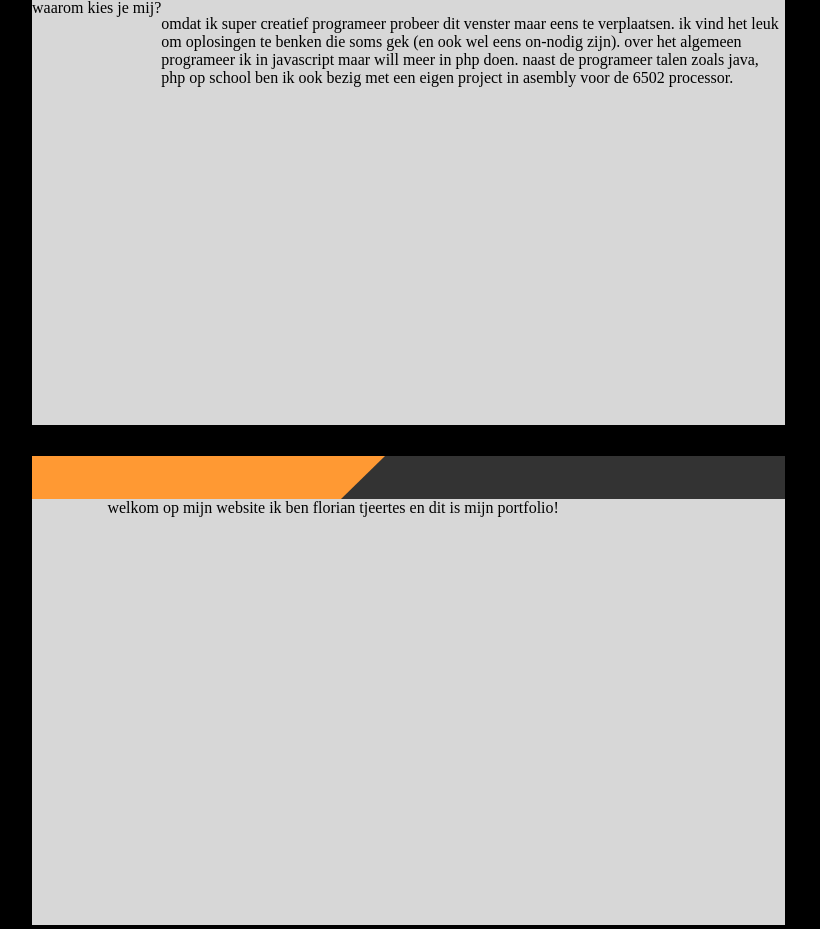
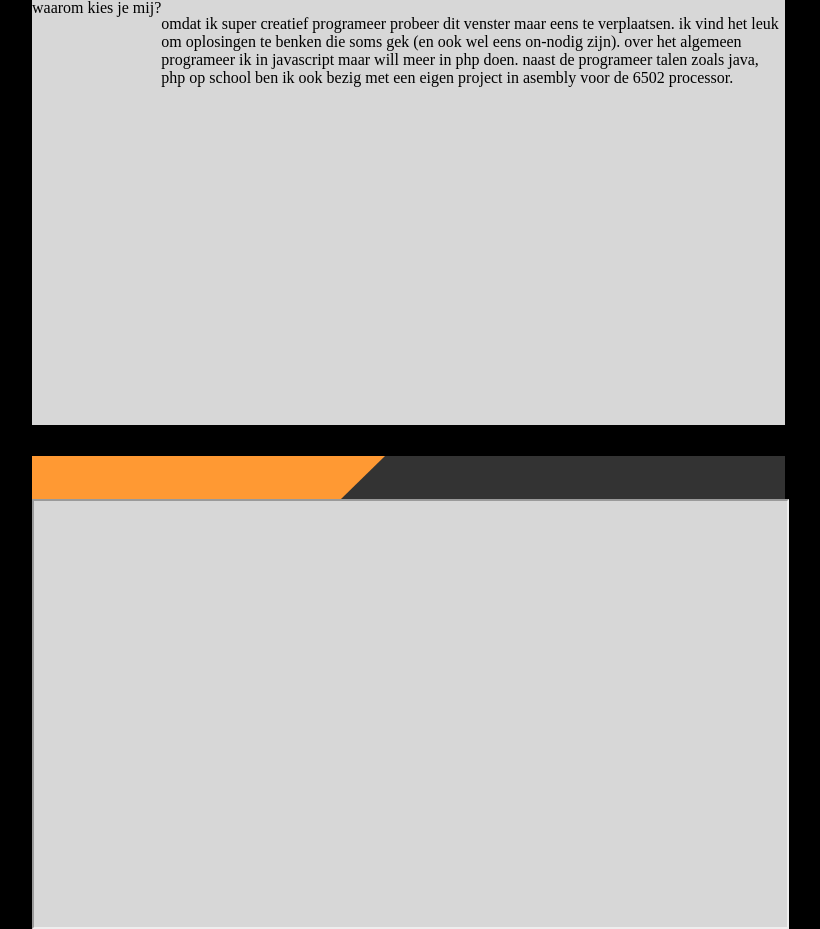
Before and after one commit to FloortjeTjeertes/Portfolio, a PHP site: the page made by private/views/boddyMain.php in a window 1280 px wide. Shown: the part 739-1668 px from the top of the page, without its empty margins (307-1127 px from the left). Run offline with PHP 8.4, Linux system fonts and the light colour scheme; the template is opened without the code that fills it, so the values that code supplies are empty.

Commit message:
pdf in
dfasd

```diff
--- a/private/views/boddyMain.php
+++ b/private/views/boddyMain.php
@@ -28,5 +28,5 @@
 
 <div class="window window__two" id="windowThree">
   <div class="window__header--oranje"> <div class="window__header--zwart"></div></div>
-<div class="window__textfield">welkom op mijn website ik ben florian tjeertes en dit is mijn portfolio!  </div>
+<iframe src="pictures/my-cv.pdf" class="window__textfield">welkom op mijn website ik ben florian tjeertes en dit is mijn portfolio!  </iframe>
 </div>
--- a/private/views/projecten.php
+++ b/private/views/projecten.php
@@ -2,8 +2,8 @@
 <div class="folder__slider" id="slider">
   <div class="window__header--oranje"> <div class="window__header--zwart"></div></div>
 <div class="folder__slider--grid">
-<div class="project one"><img class="the_wall" src="pictures/the wall.png"></div>
-<div class="project two"><img class="the_wall" src="pictures/the wall.png"></div>
+<div class="project one" ><img class="the_wall" src="pictures/the wall.png"></div>
+<div class="project two"><img class="the_wall" src="pictures/nes rom.png"></div>
 <div class="project three"><img class="the_wall" src="pictures/the wall.png"></div>
 <div class="project four"><img class="the_wall" src="pictures/the wall.png"></div>
 </div>
```
Also changed, not shown: 2 other files.
